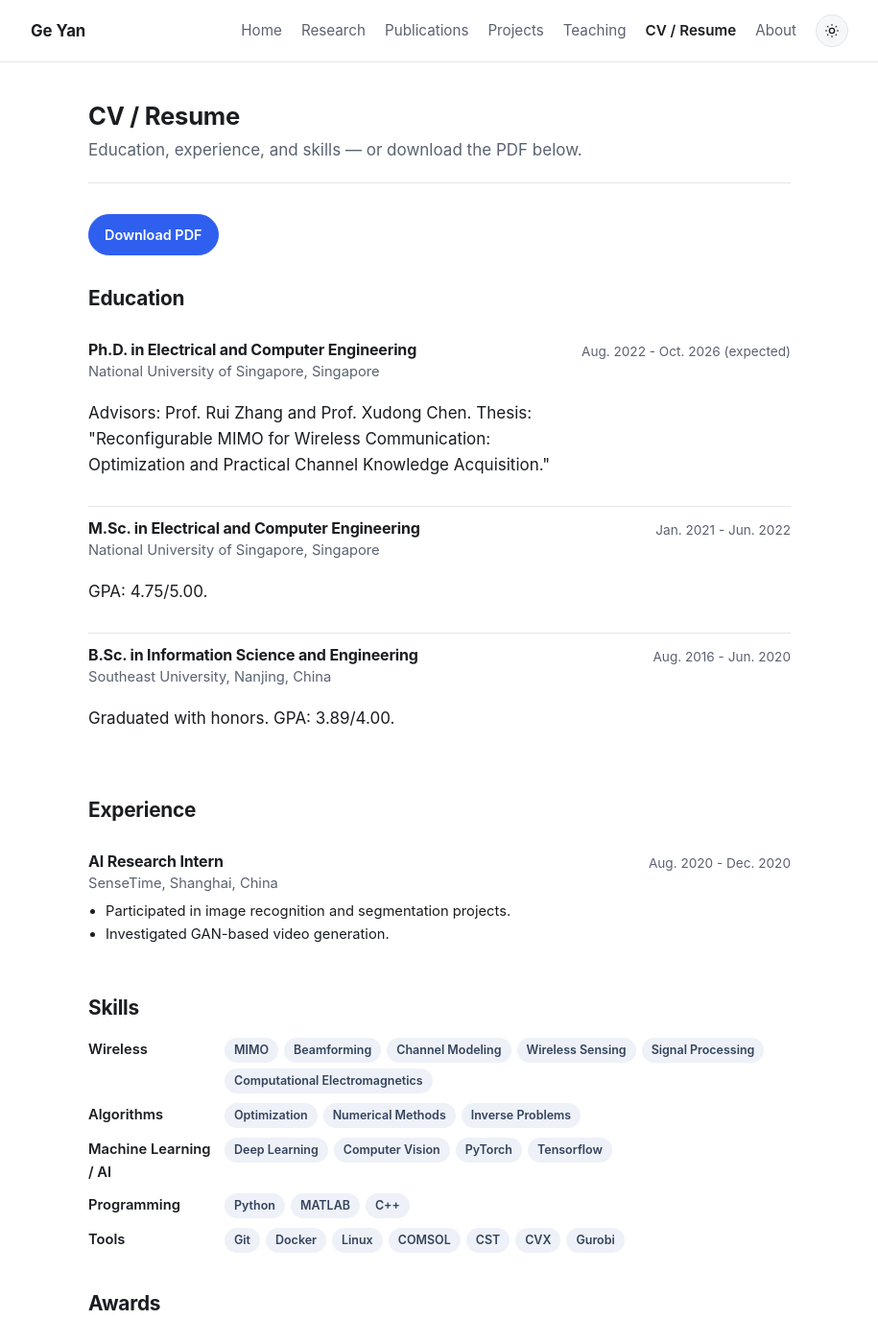
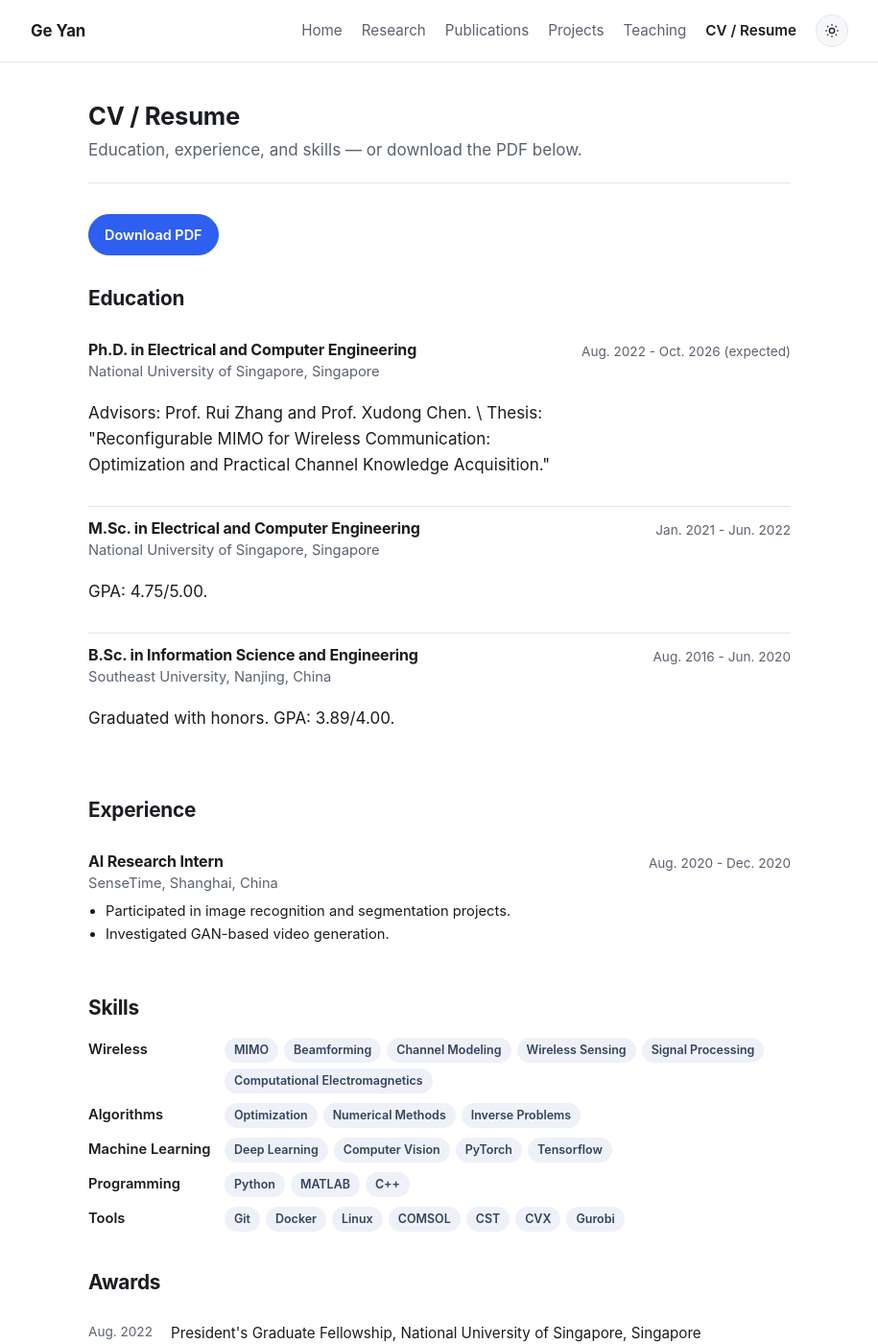
Before and after one commit to ian-geyan/ian-geyan.github.io, a Jekyll site: the page built from cv.html, in a window 1280 px wide and 1400 px high. Shown: the whole window at 96% size, without its empty margins (182-1097 px from the left). Built offline with Jekyll 4.4.1, drawn with Linux system fonts in a browser that asks for light colours.

Commit message:
cv-update

```diff
--- a/_config.yml
+++ b/_config.yml
@@ -59,8 +59,6 @@ nav:
     url: /teaching/
   - title: CV / Resume
     url: /cv/
-  - title: About
-    url: /about/
 
 # How many "selected" items to feature on the home page
 home_publications_count: 3
--- a/_data/cv.yml
+++ b/_data/cv.yml
@@ -6,7 +6,7 @@ education:
   - degree: "Ph.D. in Electrical and Computer Engineering"
     institution: "National University of Singapore, Singapore"
     period: "Aug. 2022 - Oct. 2026 (expected)"
-    details: "Advisors: Prof. Rui Zhang and Prof. Xudong Chen. Thesis: \"Reconfigurable MIMO for Wireless Communication: Optimization and Practical Channel Knowledge Acquisition.\""
+    details: "Advisors: Prof. Rui Zhang and Prof. Xudong Chen. \\ Thesis: \"Reconfigurable MIMO for Wireless Communication: Optimization and Practical Channel Knowledge Acquisition.\""
 
   - degree: "M.Sc. in Electrical and Computer Engineering"
     institution: "National University of Singapore, Singapore"
@@ -33,7 +33,7 @@ skills:
     items: ["MIMO", "Beamforming", "Channel Modeling", "Wireless Sensing", "Signal Processing", "Computational Electromagnetics"]
   - category: "Algorithms"
     items: ["Optimization", "Numerical Methods", "Inverse Problems"]
-  - category: "Machine Learning / AI"
+  - category: "Machine Learning"
     items: ["Deep Learning", "Computer Vision",  "PyTorch", "Tensorflow"]
   - category: "Programming"
     items: ["Python", "MATLAB", "C++"]
```
Also changed, not shown: CONTENT.md (+0 -1 lines), SETUP.md (+2 -2 lines).
